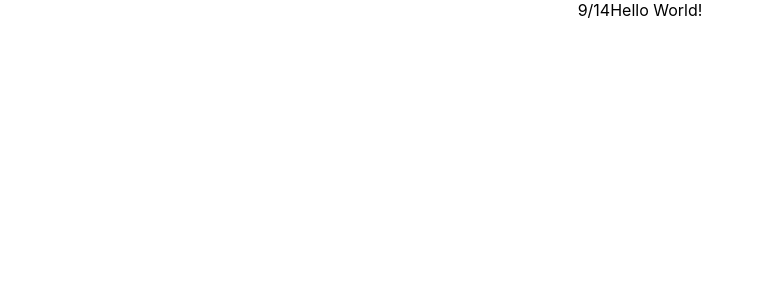
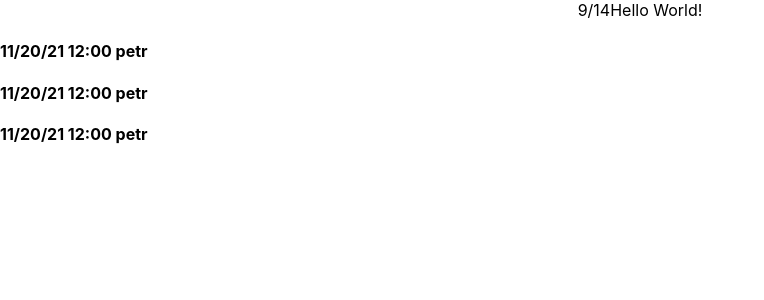
Before and after one commit to CodingPenguin/zotdrops, a React (Create React App) app in the folder zotdrops/: page / in a window 1280 px wide. Shown: the top 300 px of the page, without its empty margins (0-764 px from the left). Built offline with nearby package versions, Linux system fonts and the light colour scheme.

Commit message:
Beta DatesCalendar Component.
Created first-try of DatesCalendar component using mock data.

```diff
--- /dev/null
+++ b/zotdrops/src/DatesCalendar.js
@@ -0,0 +1,52 @@
+import React from "react";
+import UpcomingDate from './UpcomingDate'
+
+function DatesCalendar() {
+
+    let mockObj = {
+        "_id": "11/20/21",
+        "drops": [
+            {
+                'time': '12:00',
+                'dropper_name': 'petr',
+                'location_name': 'dbh',
+                'location_coordinates': {
+                    'latitude': 'north',
+                    'longitude': 'west'
+                }
+
+            }
+        ]
+    }
+
+    let dates = [mockObj, mockObj, mockObj]
+    let formattedDates = []
+
+    // [[dropDate, dropTime, dropperName], [dropDate, dropTime, dropperName], ...]
+    const getDrop = () => {
+        for (let index = 0; index < dates.length; index++) {
+            let dropDate = dates[index]["_id"]
+
+            for (let innerIndex = 0; innerIndex < dates[index]["drops"].length; innerIndex++) {
+                let dropTime = dates[index]["drops"][innerIndex]["time"]
+                let dropperName = dates[index]["drops"][innerIndex]["dropper_name"]
+
+                formattedDates.push([dropDate, dropTime, dropperName])
+            }
+        }
+    }
+
+    getDrop()
+
+    let combinedDates = [];
+
+    for (let i = 0; i < formattedDates.length; i++) {
+        combinedDates.push(<UpcomingDate date={formattedDates[i][0]} time = {formattedDates[i][1]} petrSticker = {formattedDates[i][2]} />)
+    }
+
+    return (
+        combinedDates
+    );
+}
+
+export default DatesCalendar;
--- /dev/null
+++ b/zotdrops/src/UpcomingDate.js
@@ -0,0 +1,14 @@
+import React from "react";
+
+function UpcomingDate(props) {
+    // props.date, props.time, props.petrSticker
+    return (
+        <div>
+            <h4>
+            {props.date} {props.time} {props.petrSticker}
+            </h4>
+        </div>
+    );
+}
+
+export default UpcomingDate;
--- a/zotdrops/src/index.js
+++ b/zotdrops/src/index.js
@@ -3,10 +3,12 @@ import ReactDOM from 'react-dom';
 import './index.css';
 import App from './App';
 import reportWebVitals from './reportWebVitals';
+import DatesCalendar from './DatesCalendar';
 
 ReactDOM.render(
   <React.StrictMode>
     <App />
+    <DatesCalendar />
   </React.StrictMode>,
   document.getElementById('root')
 );
```
Also changed, not shown: 1 other file (tests, documents, lock files or other folders).
